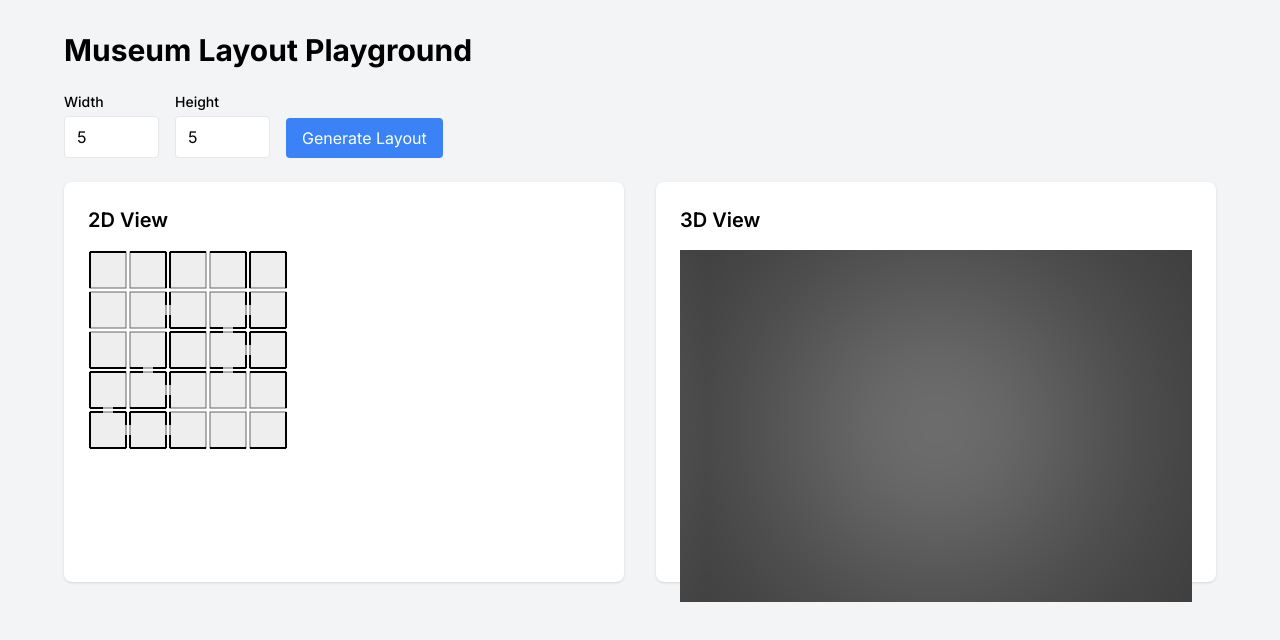
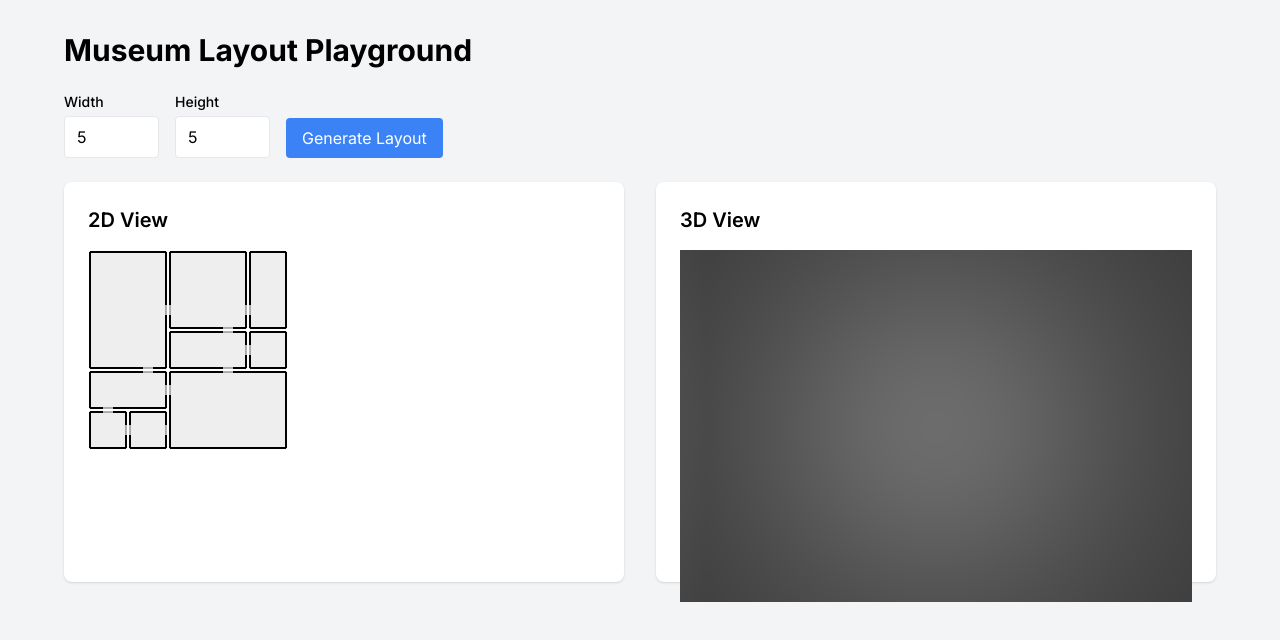
Before and after one commit to jwdwr/musea, a Next.js app: page /playground in a window 1280 px wide. Both pictures are taken after a click on the button "Generate Layout". Shown: the top 640 px of the page. Built offline with nearby package versions, Linux system fonts and the light colour scheme.

Commit message:
preparations for bigger rooms

```diff
--- a/components/Museum/Layout2D.tsx
+++ b/components/Museum/Layout2D.tsx
@@ -5,77 +5,185 @@ import { Room } from "@/lib/shared/museum/room";
 import { Direction } from "@/lib/shared/museum/directions";
 import type { LayoutGrid } from "@/lib/shared/types";
 
+interface RoomWithSize {
+  room: Room;
+  width: number;
+  height: number;
+  x: number;
+  y: number;
+}
+
 export function Layout2D({ grid }: { grid: LayoutGrid }) {
   const cellSize = 40;
   const width = grid.length * cellSize;
   const height = grid[0].length * cellSize;
-  const doorWidth = 10; // Width of the door opening
+  const doorWidth = 10;
 
-  const renderDoor = (x1: number, y1: number, x2: number, y2: number) => (
-    <line x1={x1} y1={y1} x2={x2} y2={y2} stroke="#fff" strokeWidth={2} />
-  );
+  // Combine 1x1 room cells into larger rooms
+  const rooms: RoomWithSize[] = [];
+  const visited = new Set<string>();
+
+  for (let x = 0; x < grid.length; x++) {
+    for (let y = 0; y < grid[0].length; y++) {
+      if (!grid[x][y] || visited.has(`${x},${y}`)) continue;
+
+      // Find the width of this room
+      let roomWidth = 1;
+      while (
+        x + roomWidth < grid.length &&
+        grid[x + roomWidth][y] &&
+        !visited.has(`${x + roomWidth},${y}`) &&
+        !grid[x + roomWidth - 1][y]!.walls[Direction.East] &&
+        !grid[x + roomWidth][y]!.walls[Direction.West]
+      ) {
+        roomWidth++;
+      }
+
+      // Find the height of this room
+      let roomHeight = 1;
+      while (
+        y + roomHeight < grid[0].length &&
+        grid[x][y + roomHeight] &&
+        !visited.has(`${x},${y + roomHeight}`) &&
+        !grid[x][y + roomHeight - 1]!.walls[Direction.South] &&
+        !grid[x][y + roomHeight]!.walls[Direction.North]
+      ) {
+        roomHeight++;
+      }
+
+      // Mark all cells in this room as visited
+      for (let dx = 0; dx < roomWidth; dx++) {
+        for (let dy = 0; dy < roomHeight; dy++) {
+          visited.add(`${x + dx},${y + dy}`);
+        }
+      }
+
+      rooms.push({
+        room: grid[x][y]!,
+        width: roomWidth,
+        height: roomHeight,
+        x,
+        y,
+      });
+    }
+  }
+
+  // Find door positions for each room
+  const findDoorPosition = (
+    room: RoomWithSize,
+    direction: Direction
+  ): { x: number; y: number } | null => {
+    switch (direction) {
+      case Direction.North:
+        for (let dx = 0; dx < room.width; dx++) {
+          const cellX = room.x + dx;
+          const cellY = room.y;
+          if (
+            cellY > 0 &&
+            grid[cellX][cellY]?.walls[Direction.North]?.hasDoor &&
+            grid[cellX][cellY - 1]?.walls[Direction.South]?.hasDoor
+          ) {
+            return { x: dx, y: 0 };
+          }
+        }
+        break;
+      case Direction.South:
+        for (let dx = 0; dx < room.width; dx++) {
+          const cellX = room.x + dx;
+          const cellY = room.y + room.height - 1;
+          if (
+            cellY < grid[0].length - 1 &&
+            grid[cellX][cellY]?.walls[Direction.South]?.hasDoor &&
+            grid[cellX][cellY + 1]?.walls[Direction.North]?.hasDoor
+          ) {
+            return { x: dx, y: room.height - 1 };
+          }
+        }
+        break;
+      case Direction.East:
+        for (let dy = 0; dy < room.height; dy++) {
+          const cellX = room.x + room.width - 1;
+          const cellY = room.y + dy;
+          if (
+            cellX < grid.length - 1 &&
+            grid[cellX][cellY]?.walls[Direction.East]?.hasDoor &&
+            grid[cellX + 1][cellY]?.walls[Direction.West]?.hasDoor
+          ) {
+            return { x: room.width - 1, y: dy };
+          }
+        }
+        break;
+      case Direction.West:
+        for (let dy = 0; dy < room.height; dy++) {
+          const cellX = room.x;
+          const cellY = room.y + dy;
+          if (
+            cellX > 0 &&
+            grid[cellX][cellY]?.walls[Direction.West]?.hasDoor &&
+            grid[cellX - 1][cellY]?.walls[Direction.East]?.hasDoor
+          ) {
+            return { x: 0, y: dy };
+          }
+        }
+        break;
+    }
+    return null;
+  };
 
   return (
     <svg width={width} height={height} viewBox={`0 0 ${width} ${height}`}>
-      {grid.map((row, x) =>
-        row.map((room, y) => {
-          if (!room) return null;
+      {rooms.map(({ room, width: roomWidth, height: roomHeight, x, y }, index) => {
+        const hasNorthWall = Array.from({ length: roomWidth }).some((_, dx) => {
+          const cell = grid[x + dx][y];
+          return cell?.walls[Direction.North];
+        });
+        const hasSouthWall = Array.from({ length: roomWidth }).some((_, dx) => {
+          const cell = grid[x + dx][y + roomHeight - 1];
+          return cell?.walls[Direction.South];
+        });
+        const hasEastWall = Array.from({ length: roomHeight }).some((_, dy) => {
+          const cell = grid[x + roomWidth - 1][y + dy];
+          return cell?.walls[Direction.East];
+        });
+        const hasWestWall = Array.from({ length: roomHeight }).some((_, dy) => {
+          const cell = grid[x][y + dy];
+          return cell?.walls[Direction.West];
+        });
+
+        const northDoor = findDoorPosition(rooms[index], Direction.North);
+        const southDoor = findDoorPosition(rooms[index], Direction.South);
+        const eastDoor = findDoorPosition(rooms[index], Direction.East);
+        const westDoor = findDoorPosition(rooms[index], Direction.West);
+
         return (
-            <g key={`${x}-${y}`} transform={`translate(${x * cellSize} ${y * cellSize})`}>
+          <g key={index} transform={`translate(${x * cellSize} ${y * cellSize})`}>
             <rect
               x={2}
               y={2}
-                width={cellSize - 4}
-                height={cellSize - 4}
+              width={roomWidth * cellSize - 4}
+              height={roomHeight * cellSize - 4}
               fill="#eee"
               stroke="#666"
               strokeWidth={1}
             />
             {/* North wall */}
-              {room.walls[Direction.North] && (
+            {hasNorthWall && (
               <>
-                  {room.walls[Direction.North].hasDoor ? (
+                {northDoor ? (
                   <>
                     <line
                       x1={2}
                       y1={2}
-                        x2={(cellSize - doorWidth) / 2}
+                      x2={northDoor.x * cellSize + (cellSize - doorWidth) / 2}
                       y2={2}
                       stroke="#000"
                       strokeWidth={2}
                     />
                     <line
-                        x1={(cellSize + doorWidth) / 2}
+                      x1={northDoor.x * cellSize + (cellSize + doorWidth) / 2}
                       y1={2}
-                        x2={cellSize - 2}
+                      x2={roomWidth * cellSize - 2}
                       y2={2}
-                        stroke="#000"
-                        strokeWidth={2}
-                      />
-                    </>
-                  ) : (
-                    <line x1={2} y1={2} x2={cellSize - 2} y2={2} stroke="#000" strokeWidth={2} />
-                  )}
-                </>
-              )}
-              {/* South wall */}
-              {room.walls[Direction.South] && (
-                <>
-                  {room.walls[Direction.South].hasDoor ? (
-                    <>
-                      <line
-                        x1={2}
-                        y1={cellSize - 2}
-                        x2={(cellSize - doorWidth) / 2}
-                        y2={cellSize - 2}
-                        stroke="#000"
-                        strokeWidth={2}
-                      />
-                      <line
-                        x1={(cellSize + doorWidth) / 2}
-                        y1={cellSize - 2}
-                        x2={cellSize - 2}
-                        y2={cellSize - 2}
                       stroke="#000"
                       strokeWidth={2}
                     />
@@ -83,9 +191,43 @@ export function Layout2D({ grid }: { grid: LayoutGrid }) {
                 ) : (
                   <line
                     x1={2}
-                      y1={cellSize - 2}
-                      x2={cellSize - 2}
-                      y2={cellSize - 2}
+                    y1={2}
+                    x2={roomWidth * cellSize - 2}
+                    y2={2}
+                    stroke="#000"
+                    strokeWidth={2}
+                  />
+                )}
+              </>
+            )}
+            {/* South wall */}
+            {hasSouthWall && (
+              <>
+                {southDoor ? (
+                  <>
+                    <line
+                      x1={2}
+                      y1={roomHeight * cellSize - 2}
+                      x2={southDoor.x * cellSize + (cellSize - doorWidth) / 2}
+                      y2={roomHeight * cellSize - 2}
+                      stroke="#000"
+                      strokeWidth={2}
+                    />
+                    <line
+                      x1={southDoor.x * cellSize + (cellSize + doorWidth) / 2}
+                      y1={roomHeight * cellSize - 2}
+                      x2={roomWidth * cellSize - 2}
+                      y2={roomHeight * cellSize - 2}
+                      stroke="#000"
+                      strokeWidth={2}
+                    />
+                  </>
+                ) : (
+                  <line
+                    x1={2}
+                    y1={roomHeight * cellSize - 2}
+                    x2={roomWidth * cellSize - 2}
+                    y2={roomHeight * cellSize - 2}
                     stroke="#000"
                     strokeWidth={2}
                   />
@@ -93,33 +235,33 @@ export function Layout2D({ grid }: { grid: LayoutGrid }) {
               </>
             )}
             {/* East wall */}
-              {room.walls[Direction.East] && (
+            {hasEastWall && (
               <>
-                  {room.walls[Direction.East].hasDoor ? (
+                {eastDoor ? (
                   <>
                     <line
-                        x1={cellSize - 2}
+                      x1={roomWidth * cellSize - 2}
                       y1={2}
-                        x2={cellSize - 2}
-                        y2={(cellSize - doorWidth) / 2}
+                      x2={roomWidth * cellSize - 2}
+                      y2={eastDoor.y * cellSize + (cellSize - doorWidth) / 2}
                       stroke="#000"
                       strokeWidth={2}
                     />
                     <line
-                        x1={cellSize - 2}
-                        y1={(cellSize + doorWidth) / 2}
-                        x2={cellSize - 2}
-                        y2={cellSize - 2}
+                      x1={roomWidth * cellSize - 2}
+                      y1={eastDoor.y * cellSize + (cellSize + doorWidth) / 2}
+                      x2={roomWidth * cellSize - 2}
+                      y2={roomHeight * cellSize - 2}
                       stroke="#000"
                       strokeWidth={2}
                     />
                   </>
                 ) : (
                   <line
-                      x1={cellSize - 2}
+                    x1={roomWidth * cellSize - 2}
                     y1={2}
-                      x2={cellSize - 2}
-                      y2={cellSize - 2}
+                    x2={roomWidth * cellSize - 2}
+                    y2={roomHeight * cellSize - 2}
                     stroke="#000"
                     strokeWidth={2}
                   />
@@ -127,36 +269,42 @@ export function Layout2D({ grid }: { grid: LayoutGrid }) {
               </>
             )}
             {/* West wall */}
-              {room.walls[Direction.West] && (
+            {hasWestWall && (
               <>
-                  {room.walls[Direction.West].hasDoor ? (
+                {westDoor ? (
                   <>
                     <line
                       x1={2}
                       y1={2}
                       x2={2}
-                        y2={(cellSize - doorWidth) / 2}
+                      y2={westDoor.y * cellSize + (cellSize - doorWidth) / 2}
                       stroke="#000"
                       strokeWidth={2}
                     />
                     <line
                       x1={2}
-                        y1={(cellSize + doorWidth) / 2}
+                      y1={westDoor.y * cellSize + (cellSize + doorWidth) / 2}
                       x2={2}
-                        y2={cellSize - 2}
+                      y2={roomHeight * cellSize - 2}
                       stroke="#000"
                       strokeWidth={2}
                     />
                   </>
                 ) : (
-                    <line x1={2} y1={2} x2={2} y2={cellSize - 2} stroke="#000" strokeWidth={2} />
+                  <line
+                    x1={2}
+                    y1={2}
+                    x2={2}
+                    y2={roomHeight * cellSize - 2}
+                    stroke="#000"
+                    strokeWidth={2}
+                  />
                 )}
               </>
             )}
           </g>
         );
-        })
-      )}
+      })}
     </svg>
   );
 }
--- a/components/Room/DoorWall.tsx
+++ b/components/Room/DoorWall.tsx
@@ -1,4 +1,4 @@
-import React from "react";
+import React, { useMemo } from "react";
 import { BoxGeometry, MeshStandardMaterial } from "three";
 import { RigidBody } from "@react-three/rapier";
 import { Wall } from "@/lib/shared/types";
@@ -6,26 +6,39 @@ import { Wall } from "@/lib/shared/types";
 // Share materials and geometries across all instances
 const wallMaterial = new MeshStandardMaterial({ color: "#666" });
 
-// Create and share all the geometries we'll need
-const geometries = {
-  sideWallSegment: new BoxGeometry(0.1, 2, 0.7), // (2.2 - 0.8) / 2 = 0.7
-  topWallSegment: new BoxGeometry(0.1, 0.4, 0.8), // 2 - 1.6 = 0.4 height
-};
-
-// Precompute common positions
-const positions = {
-  leftSegment: [0, 0, -0.75] as [number, number, number], // -(0.8/2 + 0.7/2) = -0.75
-  rightSegment: [0, 0, 0.75] as [number, number, number], // (0.8/2 + 0.7/2) = 0.75
-  topSegment: [0, 0.8, 0] as [number, number, number], // 1.6/2 = 0.8
-};
-
 interface DoorWallProps {
   wall: Wall;
   position: [number, number, number];
   rotation: [number, number, number];
+  width?: number;
 }
 
-export function DoorWall({ wall, position, rotation }: DoorWallProps) {
+export function DoorWall({ wall, position, rotation, width = 1 }: DoorWallProps) {
+  // Create geometries based on width
+  const geometries = useMemo(() => {
+    const totalWidth = 2.2 * width;
+    const doorWidth = 0.8;
+    const sideWidth = (totalWidth - doorWidth) / 2;
+
+    return {
+      sideWallSegment: new BoxGeometry(0.1, 2, sideWidth),
+      topWallSegment: new BoxGeometry(0.1, 0.4, doorWidth),
+    };
+  }, [width]);
+
+  // Calculate positions based on width
+  const positions = useMemo(() => {
+    const totalWidth = 2.2 * width;
+    const doorWidth = 0.8;
+    const sideWidth = (totalWidth - doorWidth) / 2;
+
+    return {
+      leftSegment: [0, 0, -(doorWidth / 2 + sideWidth / 2)] as [number, number, number],
+      rightSegment: [0, 0, doorWidth / 2 + sideWidth / 2] as [number, number, number],
+      topSegment: [0, 0.8, 0] as [number, number, number],
+    };
+  }, [width]);
+
   return (
     <group position={position} rotation={rotation}>
       <RigidBody type="fixed" colliders="cuboid">
--- a/components/Room/index.tsx
+++ b/components/Room/index.tsx
@@ -1,3 +1,5 @@
+"use client";
+
 import React, { useRef } from "react";
 import { BoxGeometry, Group, MeshStandardMaterial, PlaneGeometry } from "three";
 import { Room } from "../../lib/shared/museum/room";
@@ -7,17 +9,40 @@ import { RigidBody } from "@react-three/rapier";
 
 // Share materials and geometries across all rooms
 const floorMaterial = new MeshStandardMaterial({ color: "#aaccff" });
-const floorGeometry = new PlaneGeometry(2.2, 2.2);
-const ceilingGeometry = new BoxGeometry(2.2, 0.1, 2.2);
-
-// Precompute common transforms
-const floorPosition: [number, number, number] = [0, -1, 0];
-const floorRotation: [number, number, number] = [-Math.PI / 2, 0, 0];
-const ceilingPosition: [number, number, number] = [0, 1.05, 0];
 
 export function RoomComponent({ room, withCeiling = true }: { room: Room; withCeiling?: boolean }) {
   const roomRef = useRef<Group>(null);
   const roomPosition: [number, number, number] = [room.location.x * 2.1, 0, room.location.y * 2.1];
+
+  // Calculate room dimensions
+  let roomWidth = 1;
+  let roomHeight = 1;
+
+  // Calculate width by checking for missing west walls
+  while (room.location.x + roomWidth < room.size.width && !room.walls[Direction.East]) {
+    roomWidth++;
+  }
+
+  // Calculate height by checking for missing north walls
+  while (room.location.y + roomHeight < room.size.height && !room.walls[Direction.South]) {
+    roomHeight++;
+  }
+
+  // Create geometries based on room size
+  const floorGeometry = new PlaneGeometry(2.2 * roomWidth, 2.2 * roomHeight);
+  const ceilingGeometry = new BoxGeometry(2.2 * roomWidth, 0.1, 2.2 * roomHeight);
+
+  const floorPosition: [number, number, number] = [
+    (roomWidth - 1) * 1.05,
+    -1,
+    (roomHeight - 1) * 1.05,
+  ];
+  const floorRotation: [number, number, number] = [-Math.PI / 2, 0, 0];
+  const ceilingPosition: [number, number, number] = [
+    (roomWidth - 1) * 1.05,
+    1.05,
+    (roomHeight - 1) * 1.05,
+  ];
 
   return (
     <group ref={roomRef} position={roomPosition}>
@@ -34,10 +59,18 @@ export function RoomComponent({ room, withCeiling = true }: { room: Room; withCe
         </RigidBody>
       )}
 
-      {room.walls[Direction.North] && <RoomWall wall={room.walls[Direction.North]} />}
-      {room.walls[Direction.South] && <RoomWall wall={room.walls[Direction.South]} />}
-      {room.walls[Direction.East] && <RoomWall wall={room.walls[Direction.East]} />}
-      {room.walls[Direction.West] && <RoomWall wall={room.walls[Direction.West]} />}
+      {room.walls[Direction.North] && (
+        <RoomWall wall={room.walls[Direction.North]} width={roomWidth} />
+      )}
+      {room.walls[Direction.South] && (
+        <RoomWall wall={room.walls[Direction.South]} width={roomWidth} />
+      )}
+      {room.walls[Direction.East] && (
+        <RoomWall wall={room.walls[Direction.East]} width={roomHeight} />
+      )}
+      {room.walls[Direction.West] && (
+        <RoomWall wall={room.walls[Direction.West]} width={roomHeight} />
+      )}
     </group>
   );
 }
```
Also changed, not shown: components/Room/RoomWall.tsx (+17 -8 lines). Lines whose indentation alone changed are shown as unchanged.
